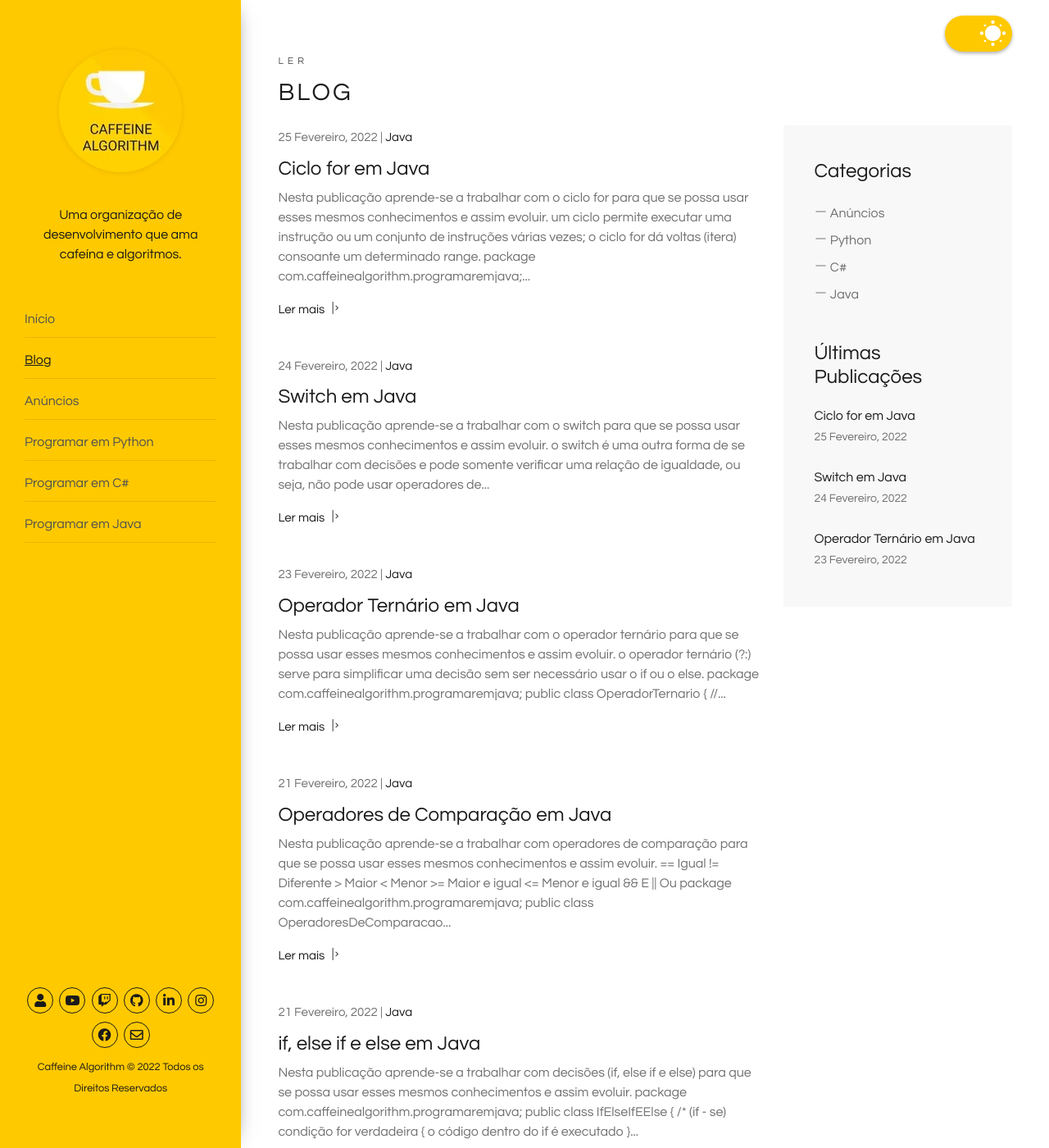
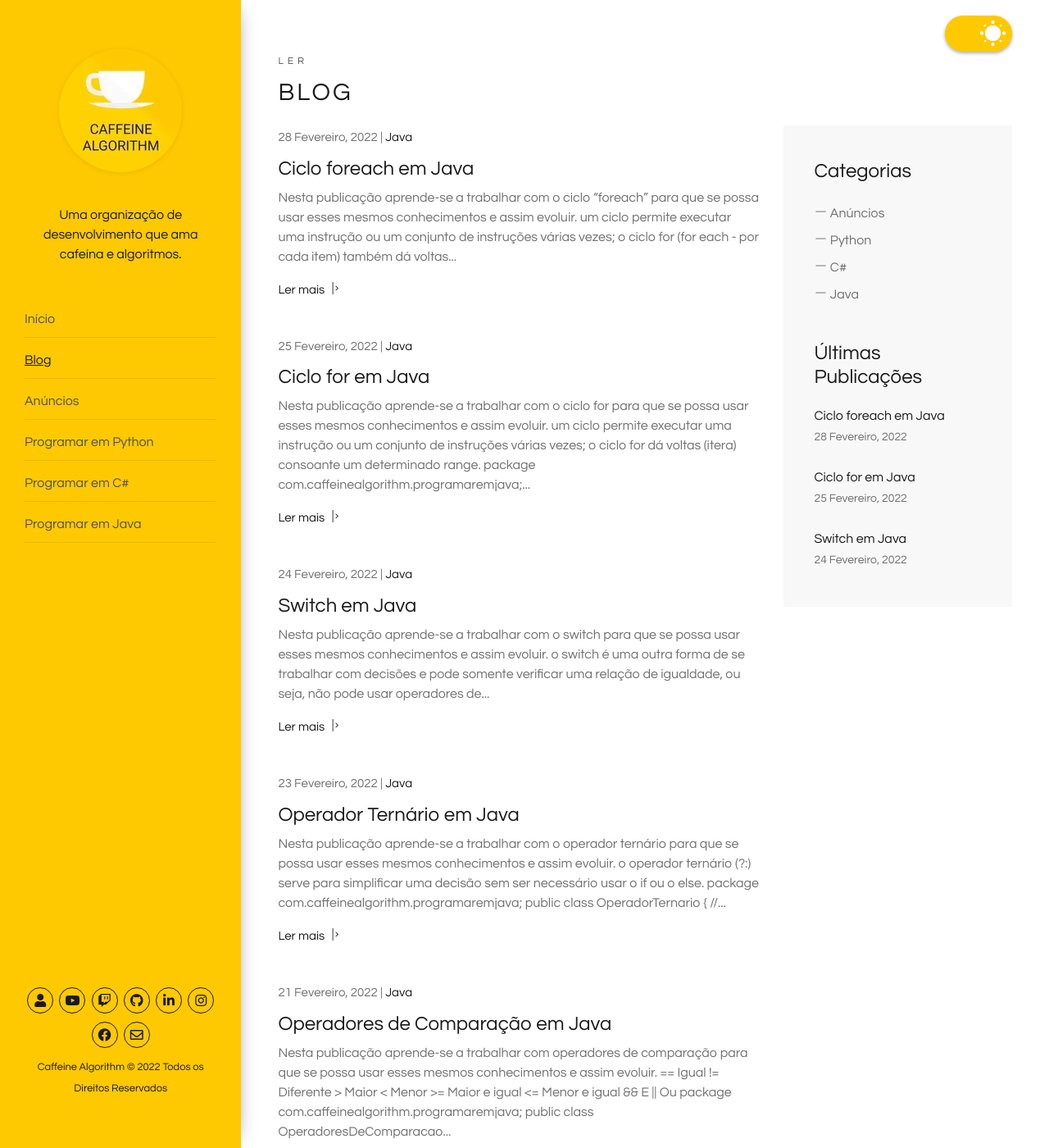
Before and after one commit to caffeinealgorithm/caffeinealgorithm.github.io, a Jekyll site: the page built from blog/index.html, in a window 1280 px wide and 1400 px high. Shown: the whole window at 82% size. Built offline with Jekyll 4.4.1, drawn with Linux system fonts in a browser that asks for light colours; the list of posts is cut into pages by our own code; some of the changed text lies outside the part shown.

Commit message:
Add 17º episode of the Java programming series

````diff
--- /dev/null
+++ b/_posts/2022-02-28-ciclo-foreach-em-java.md
@@ -0,0 +1,56 @@
+---
+layout: post
+excerpt: Blog
+title: 'Ciclo foreach em Java'
+description: 'Descobre como se trabalha com o ciclo foreach na linguagem de programação Java. Obtém respostas às tuas dúvidas com a teoria e os exemplos apresentados.'
+keywords: 'java, ciclo for, ciclo foreach, ciclo, for, foreach, ciclos, publicação'
+date: 2022-02-28
+categories: [Java]
+---
+
+Nesta publicação aprende-se a trabalhar com o ciclo "foreach" para que se possa usar esses mesmos conhecimentos e assim evoluir.
+
+- um ciclo permite executar uma instrução ou um conjunto de instruções várias vezes;
+- o ciclo for (for each - por cada item) também dá voltas (itera) consoante os itens de uma sequência.
+
+```java
+package com.caffeinealgorithm.programaremjava;
+
+import java.util.ArrayList;
+import java.util.List;
+
+public class CicloForeach {
+  public void Run() {
+    List<String> paises = new ArrayList<>();
+
+    paises.add("Portugal");
+    paises.add("Brasil");
+    paises.add("Espanha");
+    paises.add("França");
+    paises.add("Itália");
+    paises.add("Austrália");
+    paises.add("Índia");
+
+    for (String pais : paises)
+      System.out.printf("País: %s\n", pais);
+  }
+}
+
+/*
+  País: Portugal
+  País: Brasil
+  País: Espanha
+  País: França
+  País: Itália
+  País: Austrália
+  País: Índia
+*/
+```
+
+<div class="video-container">
+  <iframe src="https://www.youtube.com/embed/X8hVHwqEiKI" frameborder="0" allowfullscreen></iframe>
+</div>
+
+Não te esqueças de [assistir ao vídeo](https://youtu.be/X8hVHwqEiKI){:target="\_blank"} e podes sempre ler esta publicação [em inglês](https://nelsonsilvadev.com/blog/20220228/foreach-loop-in-java/){:target="\_blank"}.
+
+### _Happy coding!_
--- a/index.html
+++ b/index.html
@@ -76,7 +76,7 @@ keywords: organização, desenvolvimento, cafeína, algoritmos, publicações, v
       </div>
 
       <div class="row">
-        {% for video in site.java %} {% if video.id == "/java/16" %}
+        {% for video in site.java %} {% if video.id == "/java/17" %}
         <div class="col-xs-12 col-sm-3 col-sm-6 col-lg-6 col-xl-3">
           <a
             href="https://www.youtube.com/embed/{{ video.custom_id }}"
````
Also changed, not shown: _java/17.md (added, +5 -0 lines), assets/img/playlists/java/17.png (added), assets/img/playlists/java/17.webp (added).
